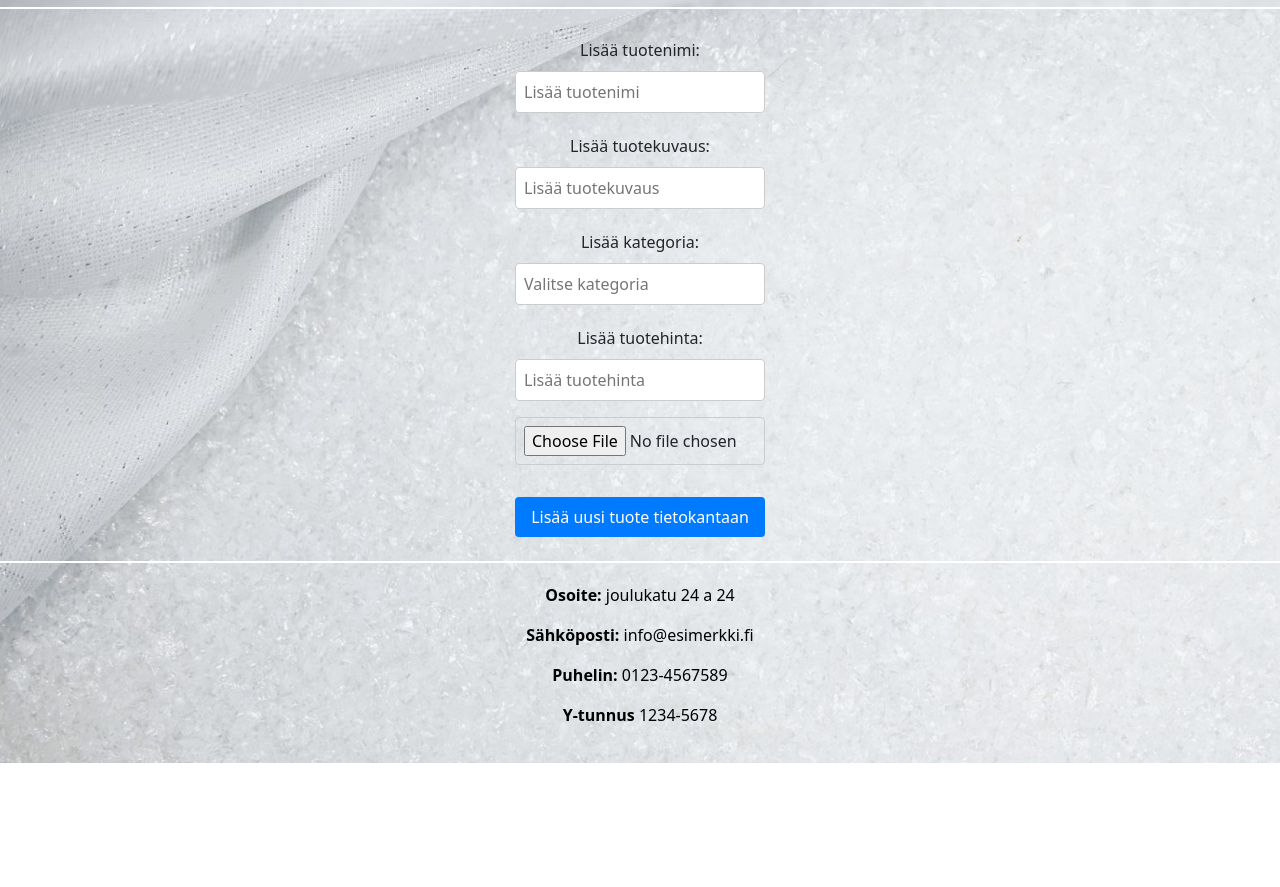
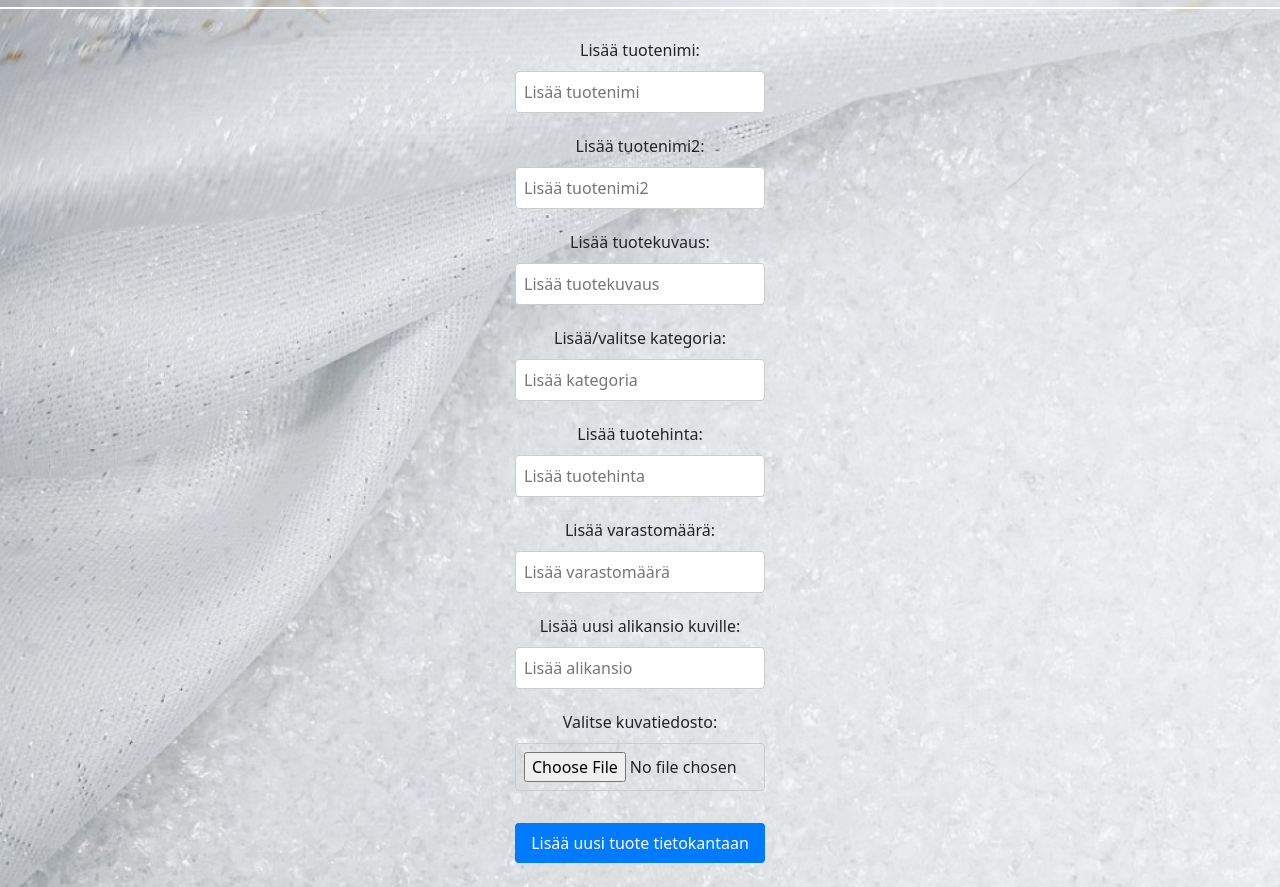
Before and after one commit to Verkkopalveluprojekti-Ryhma10/joulukuusikauppa, a React (Create React App) app: page /yllapito in a window 1280 px wide. Shown: the part 280-1167 px from the top of the page. Before the commit the page ends 1043 px from the top, so only its background shows below. Built offline with nearby package versions, Linux system fonts and the light colour scheme; no server answers.

Commit message:
update /image ep postman ok, client with warning

```diff
--- a/src/components/forms/AdminAddProducts.js
+++ b/src/components/forms/AdminAddProducts.js
@@ -5,46 +5,70 @@ import axios from 'axios'
 function AdminAddProducts() {
 
   const [productName, setProductName] = useState('')
+  const [productNameTwo, setProductNameTwo] = useState('')
   const [description, setDescription] = useState('')
   const [category, setCategory] = useState('')
   const [price, setPrice] = useState('')
+  const [storage, setStorage] = useState('')
+  //subfolder name
+  const [newFolderName, setNewFolderName] = useState('')
   //for imagefile
   const [imgFile, setImgFile] = useState('')
   //for imgUrl
-  const [imgUrl, setimgUrl] = useState('')
+  const [imgUrl, setimgUrl] = useState("")
+  const [errormessage, setErrormessage] = useState('')
 
   function AddNewProduct() {
     const params = {
       pic: imgFile,
-      category: category
+      newFolderName: newFolderName,
+      imageUrl: imgUrl,
+      productName: productName,
+      productName2: productNameTwo,
+      description: description,
+      category: category,
+      price: price,
+      storage: storage
     }
 
     axios.postForm('http://localhost:3001/image', params)
-    .then(res => setimgUrl(res.data.imageUrl))
-    .catch(error => console.log(error.message))
-
+    .then(res => {
+      setimgUrl(res.data.imageUrl)
+      setProductName(res.data.productName)
+      setProductNameTwo(res.data.productName2)
+      setCategory(res.data.category)
+      setPrice(res.data.price)
+      setStorage(res.data.storage)
+    })
+    .catch(error => setErrormessage('tapahtui virhe: ' + error.message))
   }
-
-
 
   return (
     <div className='forms-container'>
       <label>Lisää tuotenimi: </label>
       <input type="text" placeholder="Lisää tuotenimi"
       value={productName} onChange={(e) => setProductName(e.target.value)}/>
+      <label>Lisää tuotenimi2: </label>
+      <input type="text" placeholder="Lisää tuotenimi2"
+      value={productNameTwo} onChange={(e) => setProductNameTwo(e.target.value)}/>
       <label>Lisää tuotekuvaus: </label>
       <input type="text" placeholder="Lisää tuotekuvaus"
       value={description} onChange={(e) => setDescription(e.target.value)}/>
-      <label>Lisää kategoria: </label>
-      <input type="text" placeholder="Valitse kategoria"
+      <label>Lisää/valitse kategoria: </label>
+      <input type="text" placeholder="Lisää kategoria"
       value={category} onChange={(e) => setCategory(e.target.value)}/>
       <label>Lisää tuotehinta: </label>
       <input type="text" placeholder="Lisää tuotehinta"
       value={price} onChange={(e) => setPrice(e.target.value)}/>
+      <label>Lisää varastomäärä: </label>
+      <input type="text" placeholder="Lisää varastomäärä"
+      value={storage} onChange={(e) => setStorage(e.target.value)}/>
+      <label>Lisää uusi alikansio kuville: </label>
+      <input type="text" placeholder="Lisää alikansio"
+      value={newFolderName} onChange={(e) => setNewFolderName(e.target.value)}/>
+      <label>Valitse kuvatiedosto: </label>
       <input type='file' onChange={(e) => setImgFile(e.target.files[0])}/>
       <button onClick={AddNewProduct}>Lisää uusi tuote tietokantaan</button>
-
-      {imgUrl && <img src={'http://localhost:3001/' + imgUrl} alt='lisattykuva' height={50}/>}
     </div>
   )
 }
```
Also changed, not shown: 1 other file (tests, documents, lock files or other folders).
